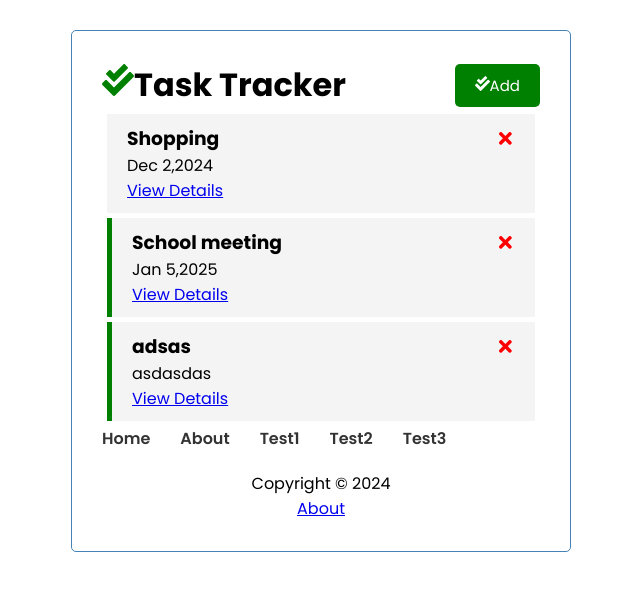
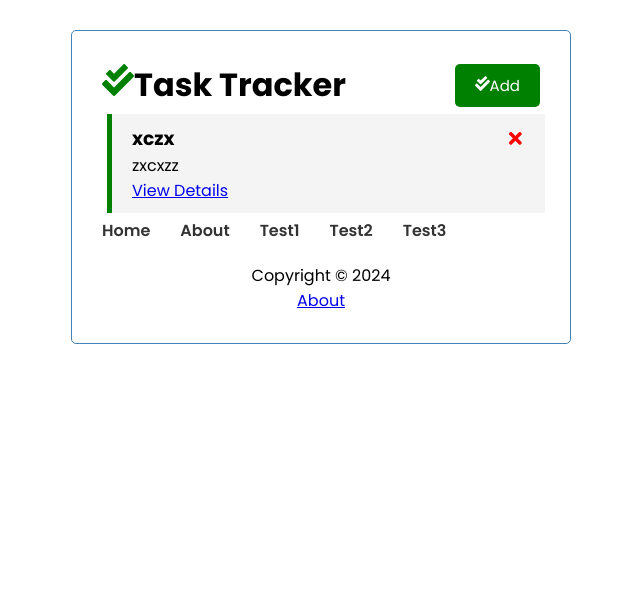
Before and after one commit to natiquekeyin/fall2024, a React (Vite) app in the folder JavaScript/Week10/tasktracker/: page / in a window 1280 px wide. Shown: the top 590 px of the page, without its empty margins (319-959 px from the left). Built offline with nearby package versions, Linux system fonts and the light colour scheme; data requests are answered from the project's data file.

Commit message:
endofProject

```diff
--- a/JavaScript/Week10/tasktracker/db.json
+++ b/JavaScript/Week10/tasktracker/db.json
@@ -1,21 +1,9 @@
 {
   "tasks": [
     {
-      "id": "baa0",
-      "text": "Shopping",
-      "day": "Dec 2,2024",
-      "reminder": false
-    },
-    {
-      "id": "7ea2",
-      "text": "School meeting",
-      "day": "Jan 5,2025",
-      "reminder": true
-    },
-    {
-      "id": "6dc1",
-      "text": "adsas",
-      "day": "asdasdas",
+      "id": "cff5",
+      "text": "xczx",
+      "day": "zxcxzz",
       "reminder": true
     }
   ]
--- a/JavaScript/Week10/tasktracker/package.json
+++ b/JavaScript/Week10/tasktracker/package.json
@@ -11,6 +11,7 @@
     "server": "json-server --watch db.json --port 5000"
   },
   "dependencies": {
+    "framer-motion": "^11.11.17",
     "json-server": "^1.0.0-beta.3",
     "react": "^18.3.1",
     "react-dom": "^18.3.1",
--- a/JavaScript/Week10/tasktracker/src/App.jsx
+++ b/JavaScript/Week10/tasktracker/src/App.jsx
@@ -1,96 +1,11 @@
+import Footer from "./components/Footer";
 import Header from "./components/Header";
-import Tasks from "./components/Tasks";
 import { useState, useEffect } from "react";
-import AddTask from "./components/AddTask";
-import Footer from "./components/Footer";
-import Test1 from "./components/Test1";
-import Test2 from "./components/Test2";
-import Test3 from "./components/Test3";
-import { BrowserRouter as Router, Routes, Route, Link } from "react-router-dom";
-
-import About from "./components/About";
-import TaskDetails from "./components/TaskDetails";
+import AnimatedRoutes from "./components/AnimatedRoutes";
+import { BrowserRouter as Router, Link } from "react-router-dom";
 
 function App() {
   const [showAddTask, setShowAddTask] = useState(false);
-  const [tasks, setTasks] = useState([]);
-
-  useEffect(() => {
-    const getTasks = async () => {
-      const tasksFromServer = await fetchTasks();
-
-      setTasks(tasksFromServer);
-    };
-    getTasks();
-  }, []);
-  // fetch the tasks from server...
-  const fetchTasks = async () => {
-    const res = await fetch("http://localhost:5000/tasks");
-    const data = await res.json();
-    return data;
-  };
-
-  // fetch ONE task from task from the server...
-
-  const fetchTask = async (id) => {
-    const res = await fetch(`http://localhost:5000/tasks/${id}`);
-    const data = await res.json();
-    return data;
-  };
-
-  // TO delete a task from tasks...
-  const deleteTask = async (id) => {
-    await fetch(`http://localhost:5000/tasks/${id}`, {
-      method: "DELETE",
-    });
-    // update our UI
-    setTasks(tasks.filter((task) => task.id !== id));
-  };
-
-  // TO toggle the reminder of each task...
-  const toggleReminder = async (id) => {
-    const taskToToggle = await fetchTask(id);
-    const updTask = { ...taskToToggle, reminder: !taskToToggle.reminder };
-
-    const res = await fetch(`http://localhost:5000/tasks/${id}`, {
-      method: "PUT",
-      headers: {
-        "Content-type": "application/json",
-      },
-      body: JSON.stringify(updTask),
-    });
-
-    const data = await res.json();
-    setTasks(
-      tasks.map((task) =>
-        // task.id === id ? { ...task, reminder: !task.reminder } : task
-        task.id === id ? { ...task, reminder: data.reminder } : task
-      )
-    );
-  };
-
-  // To add a task in current tasks
-  const addTask = async (task) => {
-    // const id = Math.floor(Math.random() * 10000 + 1);
-
-    // to make a POST request to our json server, for posting the new task that was passed to addTask function....
-    const res = await fetch("http://localhost:5000/tasks", {
-      method: "POST",
-      headers: {
-        "Content-type": "application/json",
-      },
-      body: JSON.stringify(task),
-    });
-
-    const data = await res.json();
-    setTasks([...tasks, data]);
-    // ...tasks means bring previous tasks... ,data means now update the tasks with this data ....
-    // FROM HERE WE WILL START NEXT WEEK...
-
-    // const id = tasks.length + 1;
-    // const newTask = { id, ...task };
-    // setTasks([...tasks, newTask]);
-  };
 
   return (
     <Router>
@@ -100,32 +15,7 @@ function App() {
           onAdd={() => setShowAddTask(!showAddTask)}
           showAdd={showAddTask}
         />
-        <Routes>
-          <Route
-            path="/"
-            element={
-              <>
-                {showAddTask && <AddTask onAdd={addTask} />}
-                {tasks.length > 0 ? (
-                  <Tasks
-                    tasks={tasks}
-                    onDelete={deleteTask}
-                    onToggle={toggleReminder}
-                  />
-                ) : (
-                  "No tasks to show!!!"
-                )}
-              </>
-            }
-          />
-
-          <Route path="/about" element={<About />} />
-          <Route path="/task/:id" element={<TaskDetails />} />
-          <Route path="/test1" element={<Test1 />} />
-          <Route path="/test2" element={<Test2 />} />
-          <Route path="/test3" element={<Test3 />} />
-        </Routes>
-
+        <AnimatedRoutes showAddTask={showAddTask} />
         <Link to="/" className="link">
           Home
         </Link>
--- a/JavaScript/Week10/tasktracker/src/components/AddTask.jsx
+++ b/JavaScript/Week10/tasktracker/src/components/AddTask.jsx
@@ -1,4 +1,5 @@
 import { useState } from "react";
+import { motion } from "framer-motion";
 
 const AddTask = ({ onAdd }) => {
   const [text, setText] = useState("");
@@ -19,6 +20,11 @@ const AddTask = ({ onAdd }) => {
   };
 
   return (
+    <motion.div
+      initial={{ width: 0 }}
+      animate={{ width: "100%" }}
+      exit={{ x: window.innerWidth, transition: { duration: 0.5 } }}
+    >
       <form className="add-form" onSubmit={onSubmit}>
         <div className="form-control">
           <label>Task</label>
@@ -49,6 +55,7 @@ const AddTask = ({ onAdd }) => {
         </div>
         <input type="submit" value="Save Task" className="btn btn-block" />
       </form>
+    </motion.div>
   );
 };
 
--- /dev/null
+++ b/JavaScript/Week10/tasktracker/src/components/AnimatedRoutes.jsx
@@ -0,0 +1,132 @@
+import Tasks from "./Tasks";
+import { useState, useEffect } from "react";
+import AddTask from "./AddTask";
+
+import Test1 from "./Test1";
+import Test2 from "./Test2";
+import Test3 from "./Test3";
+import { AnimatePresence } from "framer-motion";
+import {
+  BrowserRouter as Router,
+  Routes,
+  Route,
+  Link,
+  useLocation,
+} from "react-router-dom";
+
+import About from "./About";
+import TaskDetails from "./TaskDetails";
+
+const AnimatedRoutes = ({ showAddTask }) => {
+  const [tasks, setTasks] = useState([]);
+  const location = useLocation();
+
+  useEffect(() => {
+    const getTasks = async () => {
+      const tasksFromServer = await fetchTasks();
+
+      setTasks(tasksFromServer);
+    };
+    getTasks();
+  }, []);
+  // fetch the tasks from server...
+  const fetchTasks = async () => {
+    const res = await fetch("http://localhost:5000/tasks");
+    const data = await res.json();
+    return data;
+  };
+
+  // fetch ONE task from task from the server...
+
+  const fetchTask = async (id) => {
+    const res = await fetch(`http://localhost:5000/tasks/${id}`);
+    const data = await res.json();
+    return data;
+  };
+
+  // TO delete a task from tasks...
+  const deleteTask = async (id) => {
+    await fetch(`http://localhost:5000/tasks/${id}`, {
+      method: "DELETE",
+    });
+    // update our UI
+    setTasks(tasks.filter((task) => task.id !== id));
+  };
+
+  // TO toggle the reminder of each task...
+  const toggleReminder = async (id) => {
+    const taskToToggle = await fetchTask(id);
+    const updTask = { ...taskToToggle, reminder: !taskToToggle.reminder };
+
+    const res = await fetch(`http://localhost:5000/tasks/${id}`, {
+      method: "PUT",
+      headers: {
+        "Content-type": "application/json",
+      },
+      body: JSON.stringify(updTask),
+    });
+
+    const data = await res.json();
+    setTasks(
+      tasks.map((task) =>
+        // task.id === id ? { ...task, reminder: !task.reminder } : task
+        task.id === id ? { ...task, reminder: data.reminder } : task
+      )
+    );
+  };
+
+  // To add a task in current tasks
+  const addTask = async (task) => {
+    // const id = Math.floor(Math.random() * 10000 + 1);
+
+    // to make a POST request to our json server, for posting the new task that was passed to addTask function....
+    const res = await fetch("http://localhost:5000/tasks", {
+      method: "POST",
+      headers: {
+        "Content-type": "application/json",
+      },
+      body: JSON.stringify(task),
+    });
+
+    const data = await res.json();
+    setTasks([...tasks, data]);
+    // ...tasks means bring previous tasks... ,data means now update the tasks with this data ....
+    // FROM HERE WE WILL START NEXT WEEK...
+
+    // const id = tasks.length + 1;
+    // const newTask = { id, ...task };
+    // setTasks([...tasks, newTask]);
+  };
+
+  return (
+    <AnimatePresence>
+      <Routes location={location} key={location.pathname}>
+        <Route
+          path="/"
+          element={
+            <>
+              {showAddTask && <AddTask onAdd={addTask} />}
+              {tasks.length > 0 ? (
+                <Tasks
+                  tasks={tasks}
+                  onDelete={deleteTask}
+                  onToggle={toggleReminder}
+                />
+              ) : (
+                "No tasks to show!!!"
+              )}
+            </>
+          }
+        />
+
+        <Route path="/about" element={<About />} />
+        <Route path="/task/:id" element={<TaskDetails />} />
+        <Route path="/test1" element={<Test1 />} />
+        <Route path="/test2" element={<Test2 />} />
+        <Route path="/test3" element={<Test3 />} />
+      </Routes>
+    </AnimatePresence>
+  );
+};
+
+export default AnimatedRoutes;
--- a/JavaScript/Week10/tasktracker/src/components/Button.jsx
+++ b/JavaScript/Week10/tasktracker/src/components/Button.jsx
@@ -1,12 +1,23 @@
 import { FaPlus } from "react-icons/fa";
 import { FaCheckDouble } from "react-icons/fa";
+import { motion } from "framer-motion";
 
 const Button = ({ text, color, click, showAdd }) => {
   return (
-    <button className="btn" style={{ backgroundColor: color }} onClick={click}>
-      {showAdd ? <FaPlus /> : <FaCheckDouble />}
-      {text}
-    </button>
+    <motion.div
+      initial={{ opacity: 0 }}
+      animate={{ opacity: 1 }}
+      exit={{ opacity: 0 }}
+    >
+      <button
+        className="btn"
+        style={{ backgroundColor: color }}
+        onClick={click}
+      >
+        {showAdd ? <FaPlus /> : <FaCheckDouble />}
+        {text}
+      </button>
+    </motion.div>
   );
 };
 
--- a/JavaScript/Week10/tasktracker/src/components/Task.jsx
+++ b/JavaScript/Week10/tasktracker/src/components/Task.jsx
@@ -1,11 +1,15 @@
 import { FaAccusoft, FaTimes } from "react-icons/fa";
 import { Link } from "react-router-dom";
+import { motion } from "framer-motion";
 
 const Task = ({ task, onDelete, onToggle }) => {
   return (
-    <div
+    <motion.div
       className={`task ${task.reminder ? "reminder" : ""}`}
       onDoubleClick={() => onToggle(task.id)}
+      initial={{ width: 0 }}
+      animate={{ width: "100%" }}
+      exit={{ x: window.innerWidth, transition: { duration: 1.0 } }}
     >
       <h3>
         {task.text}
@@ -19,7 +23,7 @@ const Task = ({ task, onDelete, onToggle }) => {
         {" "}
         <Link to={`/task/${task.id}`}>View Details</Link>
       </p>
-    </div>
+    </motion.div>
   );
 };
 
--- a/JavaScript/Week10/tasktracker/src/components/TaskDetails.jsx
+++ b/JavaScript/Week10/tasktracker/src/components/TaskDetails.jsx
@@ -1,6 +1,7 @@
 import { useParams, useNavigate, useLocation } from "react-router-dom";
 import { useState, useEffect } from "react";
 import Button from "./Button";
+import { motion } from "framer-motion";
 
 const TaskDetails = () => {
   const { pathname } = useLocation();
@@ -29,11 +30,19 @@ const TaskDetails = () => {
   if (error) {
     navigate("/");
   }
-  return loading ? (
+  return (
+    <motion.div
+      initial={{ width: 0 }}
+      animate={{ width: "100%" }}
+      exit={{ x: window.innerWidth, transition: { duration: 1.0 } }}
+    >
+      {loading ? (
         <h3>Loading...</h3>
       ) : (
         <div className="task detail">
-      <p style={{ color: "black", textDecoration: "underline" }}>{pathname}</p>
+          <p style={{ color: "black", textDecoration: "underline" }}>
+            {pathname}
+          </p>
           <h3>{task.text}</h3>
           <p>{task.day}</p>
           <Button
@@ -43,6 +52,8 @@ const TaskDetails = () => {
             }}
           />
         </div>
+      )}
+    </motion.div>
   );
 };
 
```
Also changed, not shown: 1 other file (tests, documents, lock files or other folders). Lines whose indentation alone changed are shown as unchanged.
